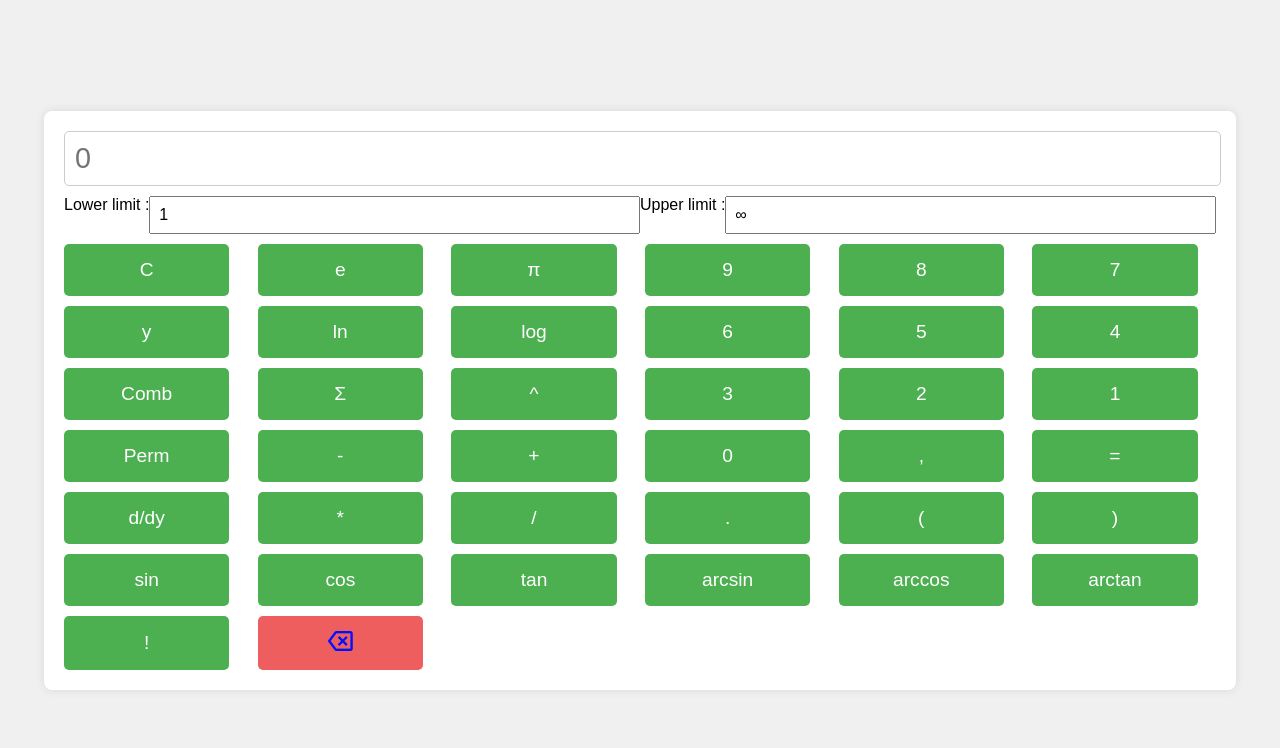
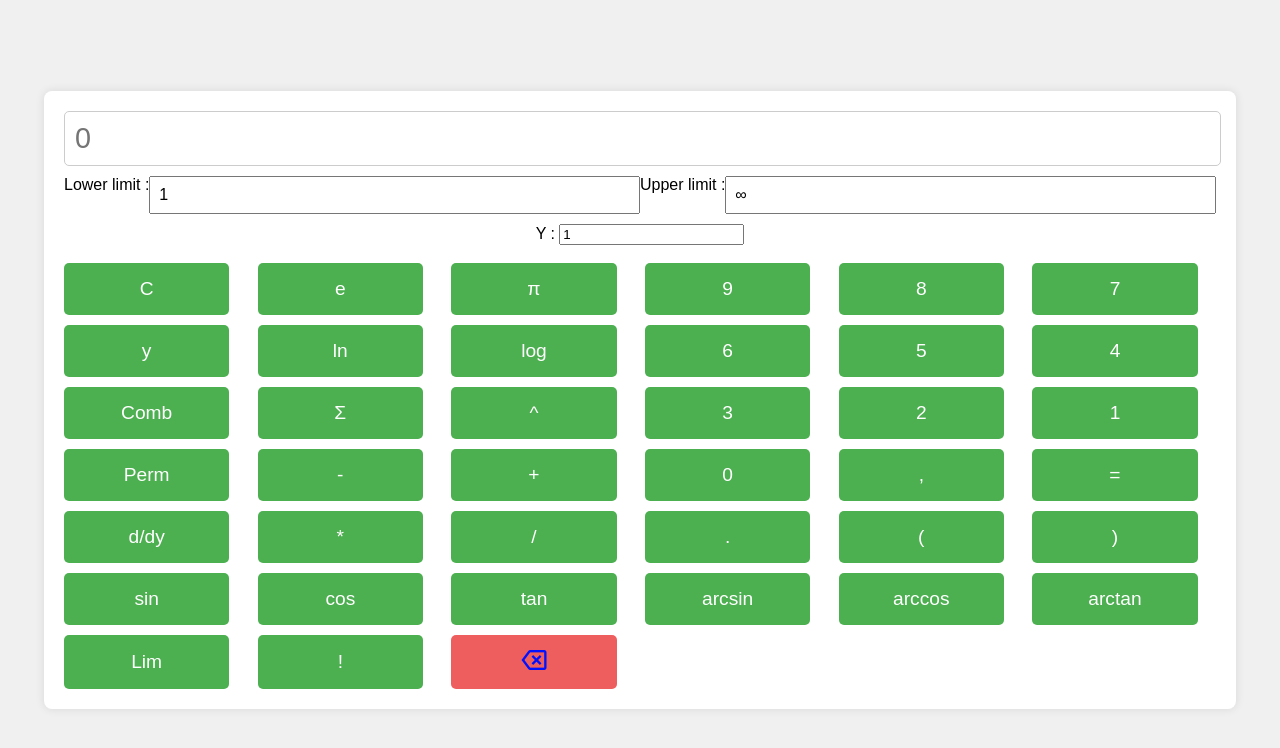
Before and after one commit to Bharat346/Calculator, a plain HTML site: page index.html in a window 1280 px wide. Drawn offline with nearby package versions, Linux system fonts and the light colour scheme.

Commit message:
issue of Limit function resolve

```diff
--- a/index.html
+++ b/index.html
@@ -141,6 +141,9 @@
             Lower limit :<input type="text" id="sigmaLimit1" placeholder="Limit for Σ" value="1">
             Upper limit :<input type="text" id="sigmaLimit2" placeholder="Limit for Σ" value="∞">
         </div>
+        Y : <input type="text" id="sigmaLimit3" placeholder="Limit for Y" value="1" >
+        <br>
+        <br>
         <div class="buttons">
             <button>C</button>
             <button>e</button>
@@ -186,6 +189,7 @@
             <button>arcsin</button>
             <button>arccos</button>
             <button>arctan</button>
+            <button>Lim</button>
             <button>!</button>
             <button id="cancel" onclick="cancelLastCharacter()"><span style="font-size: 30px; color: rgb(0, 17, 255);" class="material-symbols-outlined">
                 backspace
```
